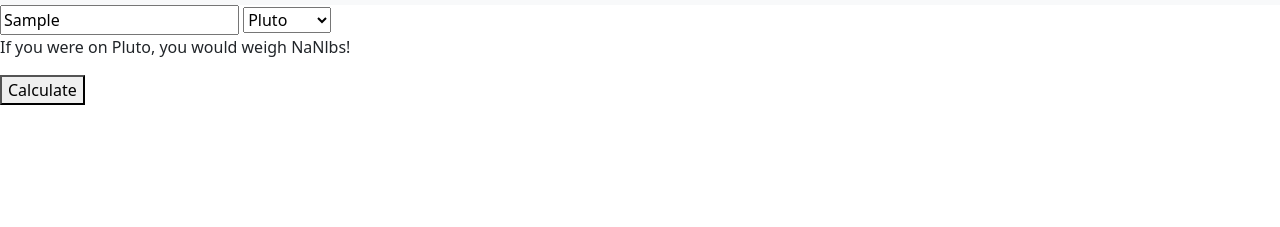
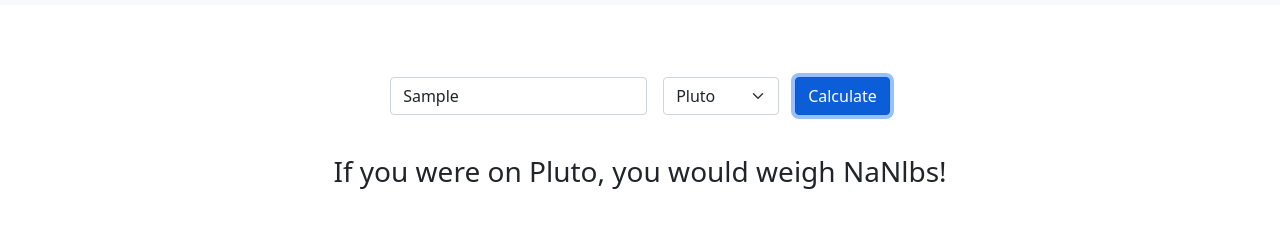
Before and after one commit to clarktyra/tools-playground, a plain HTML site: page astro-weight/index.html in a window 1280 px wide. Both pictures are taken after typing "Sample" into the empty fields and a click on the button "Calculate". Shown: the part 75-302 px from the top of the page. Drawn offline with nearby package versions, Linux system fonts and the light colour scheme.

Commit message:
added bootsctrap classes to my contents, added an e.preventDefault() in js

```diff
--- a/astro-weight/index.html
+++ b/astro-weight/index.html
@@ -1,7 +1,7 @@
 <!DOCTYPE html>
 <html>
   <head>
-    <meta charset="utf-8">
+    <meta charset="utf-8" />
     <title>Astro Weight Calculator</title>
     <link
       href="https://cdn.jsdelivr.net/npm/bootstrap@5.0.0-beta2/dist/css/bootstrap.min.css"
@@ -54,35 +54,72 @@
               </a>
             </li>
             <li class="nav-item">
-              <a class="nav-link" href="../astro-weight/index.html"  >Astro-Weight-Calculator </a>
+              <a class="nav-link" href="../astro-weight/index.html"
+                >Astro-Weight-Calculator
+              </a>
             </li>
             <li class="nav-item">
-              <a class="nav-link" href="../change-calculator/index.html"  >Change-Calculator </a>
+              <a class="nav-link" href="../change-calculator/index.html"
+                >Change-Calculator
+              </a>
             </li>
             <li class="nav-item">
-              <a class="nav-link" href="../library/index.html"  >Library </a>
+              <a class="nav-link" href="../library/index.html">Library </a>
             </li>
             <li class="nav-item">
-              <a class="nav-link" href="../projectTracker/index.html"  >Project-Tracker </a>
+              <a class="nav-link" href="../projectTracker/index.html"
+                >Project-Tracker
+              </a>
             </li>
           </ul>
         </div>
       </div>
     </nav>
-     <!-- Write your markup here  -->
-     <input id="user-weight" placeholder="Weight (lbs)"></input>
+    <!-- Write your markup here  -->
+    <div class="container">
+      <br />
+      <br />
+      <br />
+      <form class="row justify-content-center g-3">
+        <div class="col-auto">
+          <!-- <label for="staticEmail2" class="visually-hidden">Email</label> -->
+          <input
+            id="user-weight"
+            type="text"
+            class="form-control"
+            placeholder="Weight (lbs)"
+          />
+        </div>
+        <div class="col-auto">
+          <!-- <label for="inputPassword2" class="visually-hidden">Password</label> -->
+          <!-- <input type="password" class="form-control" id="inputPassword2" placeholder="Password"> -->
+          <select class="form-select" id="planets">
+            select planet
+          </select>
+        </div>
+        <div class="col-auto">
+          <button
+            id="calculate-button"
+            type="submit"
+            class="btn btn-primary mb-3"
+          >
+            Calculate
+          </button>
+        </div>
+      </form>
+      <br>
+      <div class="row ">
+        <p class="h3 text-center" id="output"></p>
+      </div>
 
-     <select id="planets">select planet</select>
+    </div>
 
-     <p id="output"></p>
-
-     <button id="calculate-button" type="submit">Calculate</button>
-     <script
+    <script
       src="https://cdn.jsdelivr.net/npm/bootstrap@5.0.0-beta2/dist/js/bootstrap.bundle.min.js"
       integrity="sha384-b5kHyXgcpbZJO/tY9Ul7kGkf1S0CWuKcCD38l8YkeH8z8QjE0GmW1gYU5S9FOnJ0"
       crossorigin="anonymous"
     ></script>
     <script src="https://ajax.googleapis.com/ajax/libs/jquery/3.3.1/jquery.min.js"></script>
-    <script src = "main.js" charset = "utf-8"></script>
+    <script src="main.js" charset="utf-8"></script>
   </body>
 </html>
--- a/astro-weight/main.js
+++ b/astro-weight/main.js
@@ -46,7 +46,8 @@ function calculateWeight(weight, planetName) {
     return multiplier * weight;
   }
 
-  function handleClickEvent() {
+  function handleClickEvent(e) {
+    e.preventDefault()
     // 3. Create a variable called userWeight and assign the value of the user's weight.
   var userWeight = $("#user-weight").val();
     // 4. Create a variable called planetName and assign the name of the selected planet from the drop down.
```
